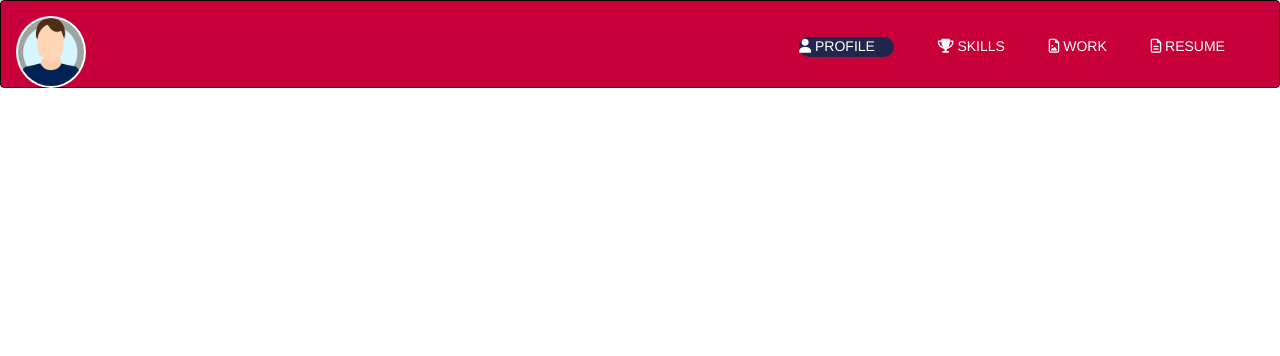
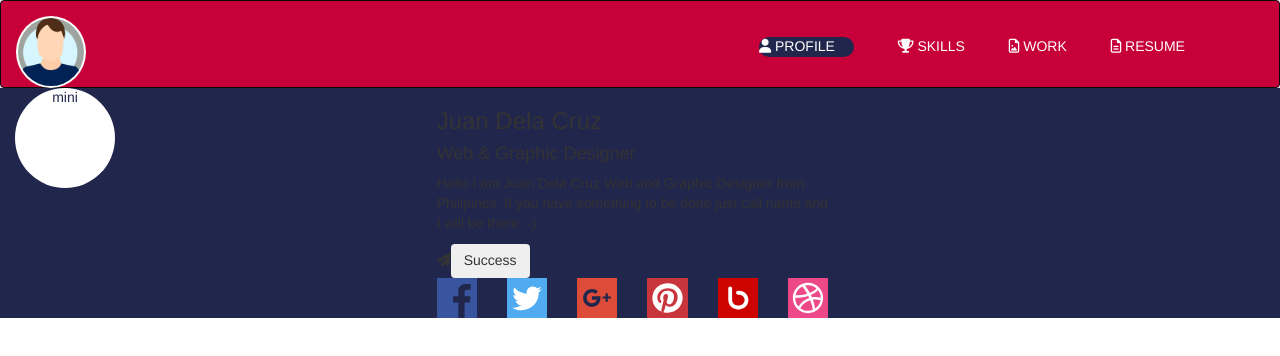
Before and after one commit to cstapiarubio/portafolio-bem, a plain HTML site: page index.html in a window 1280 px wide. Drawn offline with nearby package versions, Linux system fonts and the light colour scheme.

Commit message:
lista maquetacion, solo falta agregar otra seccion para ptos extras

```diff
--- a/index.html
+++ b/index.html
@@ -24,6 +24,42 @@
 			</ul>
 		</div>
 	</nav>
+
+	<!--HOME-->
+	<div class="home" class="container">
+		<div class="row">
+			<div class="col-sm-offset-2 col-md-offset-2"></div>
+			<div class="col-sm-8 col-md-8">
+				<div class="col-sm-6 col-md-6">
+					<div id="circle"><p>mini</p></div>
+				</div>
+				<div class="col-sm-6 col-md-6">
+					<div class="row">
+						<div class="col-sm-12 col-md-12">
+							<h3>Juan Dela Cruz</h3>
+							<h4>Web & Graphic Designer</h4>
+							<p>Hello I am Juan Dela Cruz Web and Graphic Designer from Philipines. If you have something to be done just call name and I will be there :-)</p>
+							<span><i class="fa fa-paper-plane" aria-hidden="true"></i><button type="button" class="btn">Success</button></span>
+						</div>
+						<div class="col-sm-12 col-md-12">
+							<div class="row">
+								<div class="col-sm-2 col-md-2"><img src="img/face.svg"></div>
+								<div class="col-sm-2 col-md-2"><img src="img/twi.svg"></div>
+								<div class="col-sm-2 col-md-2"><img src="img/goo.svg"></div>
+								<div class="col-sm-2 col-md-2"><img src="img/pint.svg"></div>
+								<div class="col-sm-2 col-md-2"><img src="img/logo.svg"></div>
+								<div class="col-sm-2 col-md-2"><img src="img/dri.svg"></div>
+							</div>
+						</div>
+					</div>
+				</div>
+			</div>
+			<div class="col-sm-offset-2 col-md-offset-2"></div>
+		</div>
+
+	</div>
+
+
 	<script type="text/javascript" src="http://code.jquery.com/jquery-2.1.1.min.js"></script>
 	<script src="https://maxcdn.bootstrapcdn.com/bootstrap/3.3.7/js/bootstrap.min.js" integrity="sha384-Tc5IQib027qvyjSMfHjOMaLkfuWVxZxUPnCJA7l2mCWNIpG9mGCD8wGNIcPD7Txa" crossorigin="anonymous"></script>
 	<script type="text/javascript" src="js/main.js"></script>
--- a/sass/_bases.scss
+++ b/sass/_bases.scss
@@ -1,3 +1,8 @@
+*{
+	margin:0;
+	padding:0;
+}
+
 /*DISEÑO NAVBAR*/
 .navbar-inverse{
 	background-color: $pink;
@@ -31,3 +36,23 @@ display:$display;
 }
 
 /*DISEÑO HOME*/
+
+.home{
+	margin-top: -20px;
+	background-color: $azuldark;
+}
+
+#circle{
+	width: 100px;
+	height: 100px;
+	background-color: $white;
+	-moz-border-radius: 50px;
+	-webkit-border-radius: 50px;
+	border-radius: 50px;
+
+p{
+	color: $azuldark;
+	text-align: center;
+}
+
+}
```
Also changed, not shown: css/main.css, img/dri.svg (added), img/face.svg (added), img/goo.svg (added), img/logo.svg (added), img/pint.svg (added), img/twi.svg (added), 1 other file.
